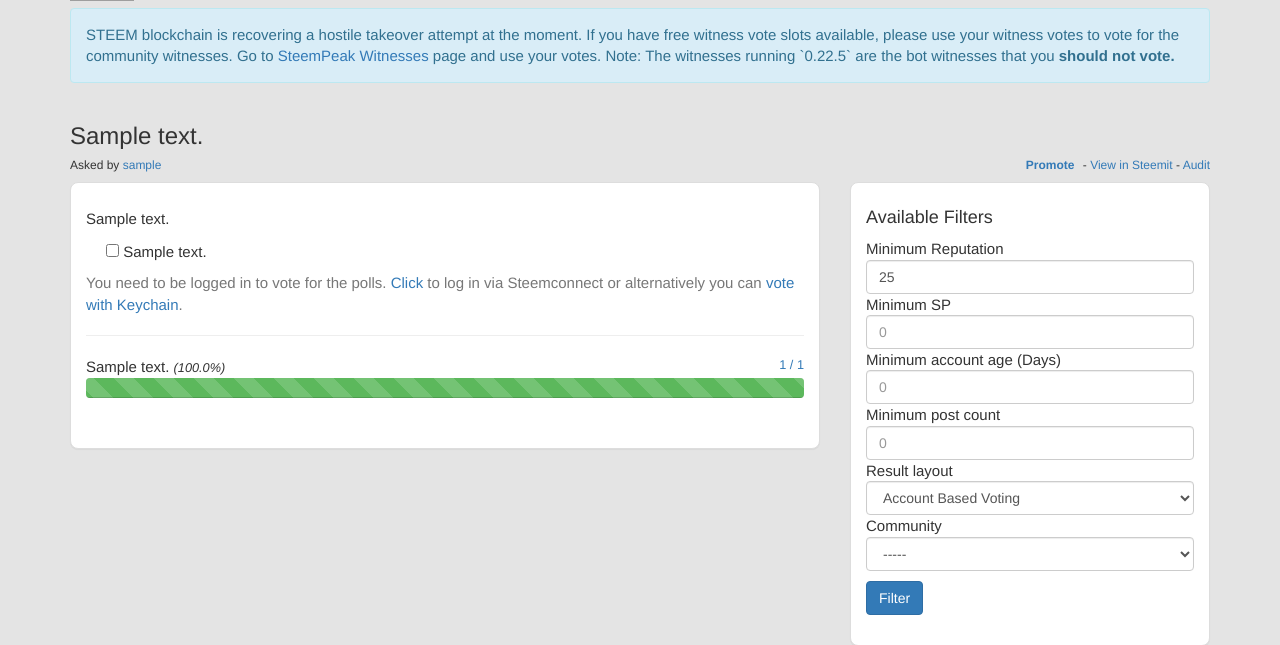
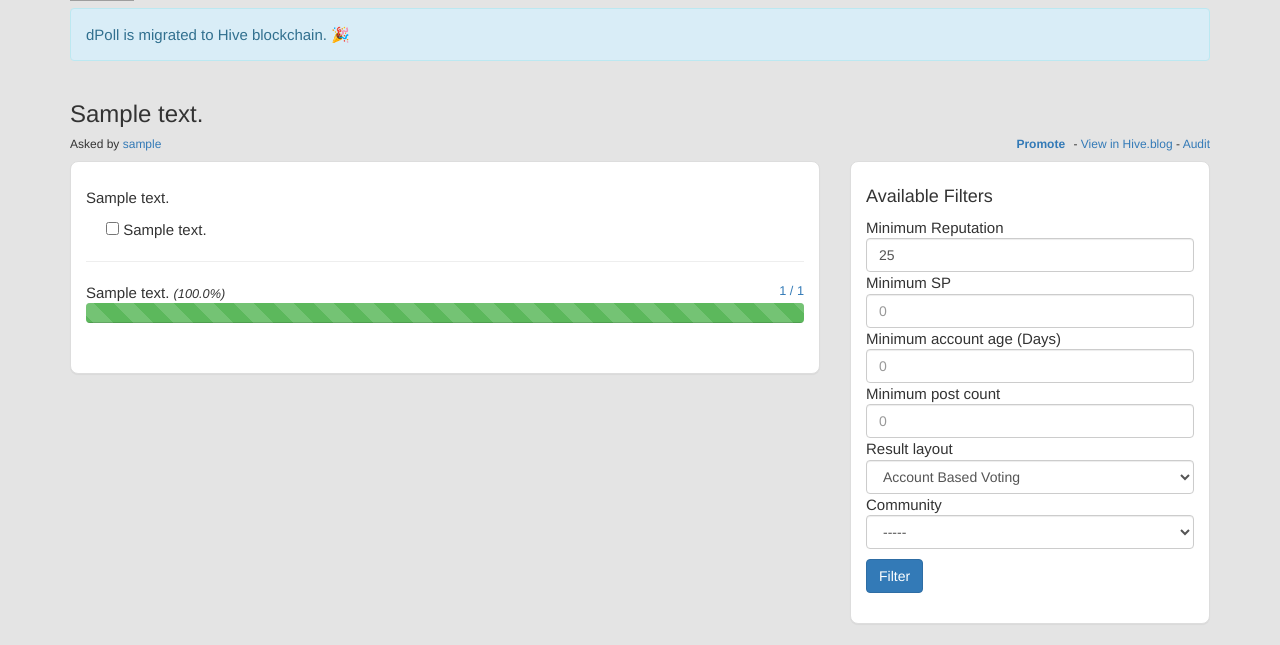
Before and after one commit to emre/dpoll.xyz, a Django app: a page that uses dpoll/templates/base.html in a window 1280 px wide. Shown: the part 62-707 px from the top of the page. Run offline with Django 3.2, Linux system fonts and the light colour scheme; tables that the repository leaves empty hold one stand-in row (values such as "Sample post"); some libraries are stand-ins or nearby versions; grey boxes are pictures that could not be loaded.

Commit message:
Remove old references

```diff
--- a/dpoll/templates/add.html
+++ b/dpoll/templates/add.html
@@ -79,7 +79,7 @@
             <label for="reward-option">Reward</label>
             <select class="form-control" id="reward-option"
                     name="reward-option">
-              <option value="50%"{% if form_data.reward_option == "50%"%} selected="selected"{% endif %}>50% SBD / 50% SP</option>
+              <option value="50%"{% if form_data.reward_option == "50%"%} selected="selected"{% endif %}>50% HBD / 50% HP</option>
               <option value="100%"{% if form_data.reward_option == "100%"%} selected="selected"{% endif %}>Power Up 100%</option>
               <option value="0%"{% if form_data.reward_option == "0%"%} selected="selected"{% endif %}>Decline Payout</option>
             </select>
--- a/dpoll/templates/base.html
+++ b/dpoll/templates/base.html
@@ -223,10 +223,8 @@
         <div class="col-md-12" style="float: none;margin: 0 auto;">
 
             <div class="alert alert-info">
-                STEEM blockchain is recovering a hostile takeover attempt at the moment. If you have free witness vote slots available,
-              please use your witness votes to vote for the community witnesses. Go to <a href="https://steempeak.com/me/witnesses">SteemPeak Witnesses</a> page and use your votes. Note: The witnesses
-              running `0.22.5` are the bot witnesses that you <strong>should not vote.</strong>
-                </div>
+            dPoll is migrated to Hive blockchain. 🎉
+	    </div>
         </div>
     </div>
 </div>
--- a/dpoll/templates/index.html
+++ b/dpoll/templates/index.html
@@ -29,7 +29,7 @@
                           <div class="mic-info">
                             By: <a
                               href="{% url 'profile' promoted_poll.username %}">{{ promoted_poll.username }}</a>
-                            on {{ promoted_poll.created_at }}. (Promotion cost: {{ promoted_poll.promotion_amount }} SBD)
+                            on {{ promoted_poll.created_at }}. (Promotion cost: {{ promoted_poll.promotion_amount }} HBD)
                           </div>
                         </div>
 
@@ -72,7 +72,7 @@
                           <div class="mic-info">
                             By: <a
                               href="{% url 'profile' poll.username %}">{{ poll.username }}</a>
-                            on {{ poll.created_at }} {% if request.GET.order == "promoted" %}(Promotion cost: {{ poll.promotion_amount }} SBD){% endif %}
+                            on {{ poll.created_at }} {% if request.GET.order == "promoted" %}(Promotion cost: {{ poll.promotion_amount }} HBD){% endif %}
                           </div>
                         </div>
 
--- a/dpoll/templates/poll_detail.html
+++ b/dpoll/templates/poll_detail.html
@@ -17,8 +17,8 @@
                                                 style="margin: 5px;"
                                                 href="#">
              <strong>Promote</strong></a> -
-        <a href="https://steemit.com/@{{ poll.username }}/{{ poll.permlink }}">View
-          in Steemit</a> - <a
+        <a href="https://hive.blog/@{{ poll.username }}/{{ poll.permlink }}">View
+          in Hive.blog</a> - <a
                                 href="/detail/@{{ poll.username }}/{{ poll.permlink }}/?audit=1">Audit</a>
            </span>
 
@@ -65,11 +65,7 @@
                                             Vote
                                         </button>
                                     {% else %}
-                                        <div class="text-muted">You need to be logged in to vote for
-                                            the polls. <a href="{% url 'login' %}">Click</a> to log in
-                                            via Steemconnect or alternatively you can <a href="#" id="vote-with-keychain">
-                                                vote with Keychain</a>.
-                                        </div>
+
                                     {% endif %}
 
                                     {% if request.user.username == poll.username and poll.is_editable %}
--- a/dpoll/templates/profile.html
+++ b/dpoll/templates/profile.html
@@ -38,7 +38,7 @@
                 <div class="row">
                   <div class="col-xs-10 col-md-11">
                     <div>
-                      <i>View profile at <a href="https://steemit.com/@{{ user.username }}">Steemit</a></i>
+                      <i>View profile at <a href="https://hive.blog/@{{ user.username }}">hive.blog</a></i>
                     </div>
                   </div>
                 </div>
```
